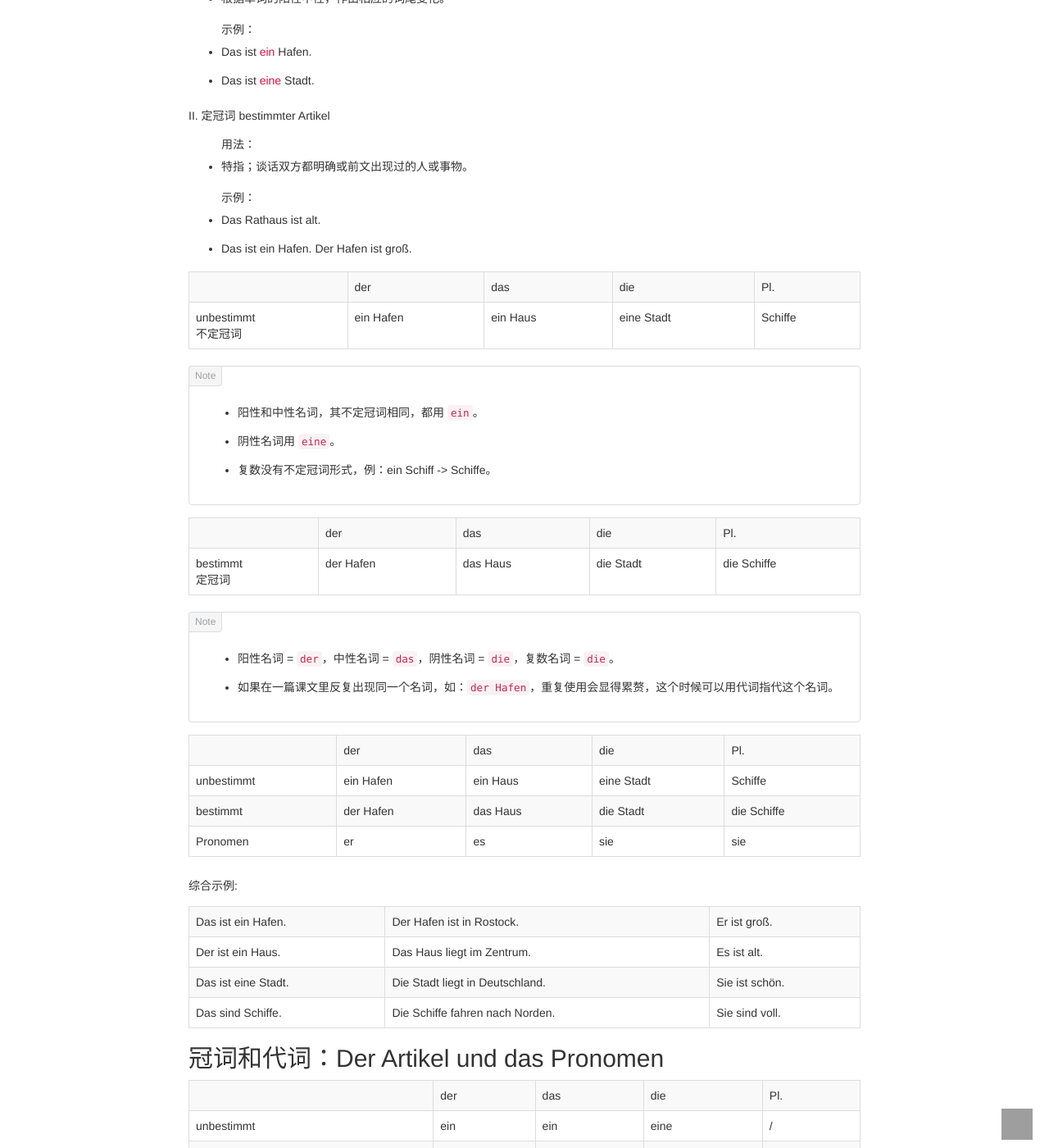
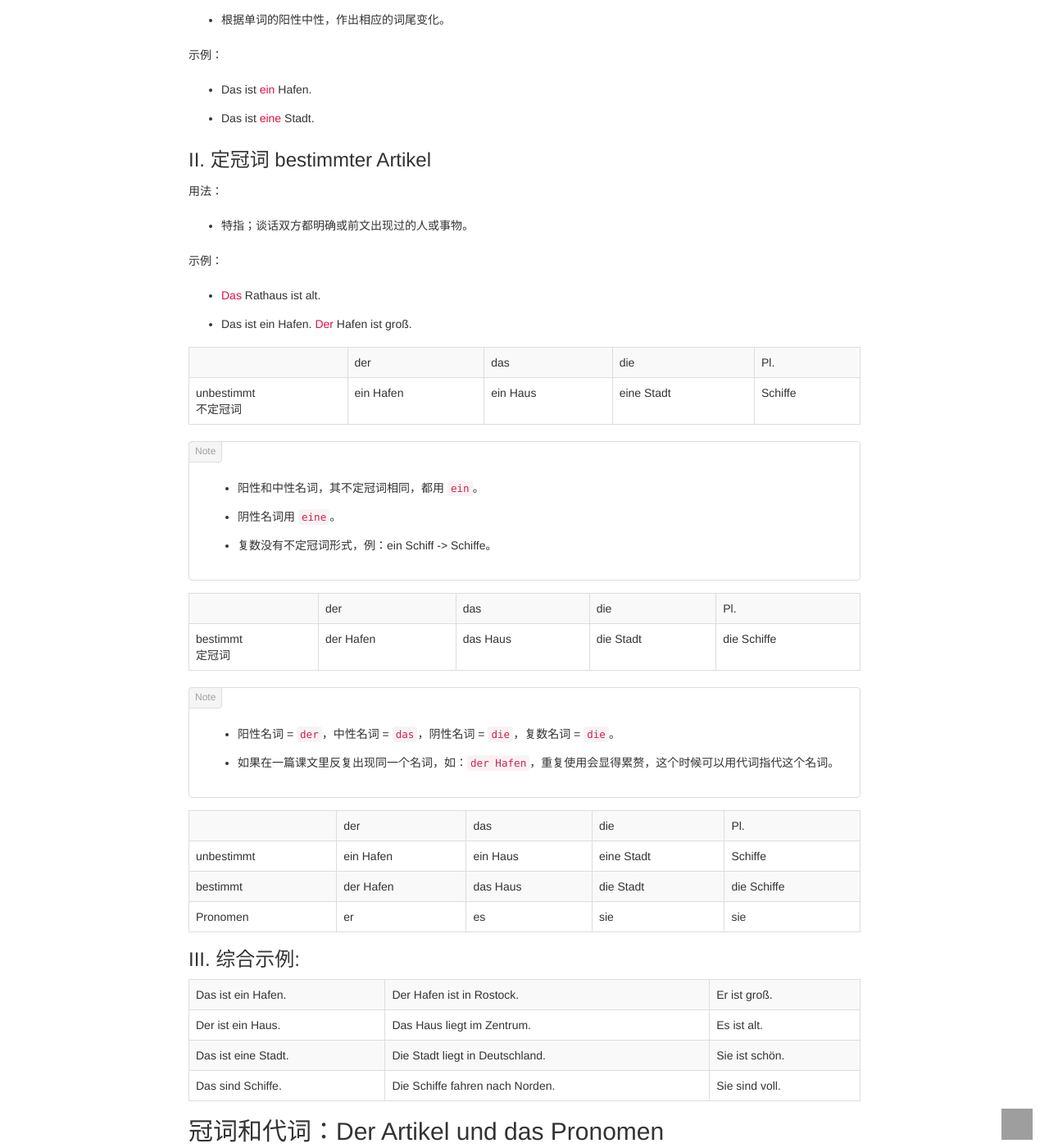
Before and after one commit to Frederick-S/GermanGarden, a Jekyll site: the page built from _posts/Passwort Deutsch/A1/2013-06-20-lektion-2-2.html, in a window 1280 px wide and 1400 px high, scrolled down 330 px. Shown: the whole window at 82% size. Built offline with Jekyll 4.4.1, drawn with Linux system fonts in a browser that asks for light colours; nearby versions of some CDN libraries; comment, search, counter and statistics services are not loaded; grey boxes are pictures that could not be loaded.

Commit message:
Update Lektion 2-2

```diff
--- a/_posts/Passwort Deutsch/A1/2013-06-20-lektion-2-2.html
+++ b/_posts/Passwort Deutsch/A1/2013-06-20-lektion-2-2.html
@@ -5,30 +5,30 @@ excerpt: 冠词和代词；单数和复数
 tags: ['Passwort Deutsch', 'Passwort Deutsch A1', 'Passwort Deutsch A1 Lektion 2']
 ---
 <h2>冠词：Der Artikel</h2>
-<p>
+<h3>
     I. 不定冠词 unbestimmter Artikel
-</p>
+</h3>
+<p>用法：</p>
 <ul class="item-list">
-    用法：
     <li>泛指，如第一次提到某人某物。</li>
     <li>根据单词的阳性中性，作出相应的词尾变化。</li>
 </ul>
+<p>示例：</p>
 <ul class="item-list">
-    示例：
     <li>Das ist <span class="highlight">ein</span> Hafen.</li>
     <li>Das ist <span class="highlight">eine</span> Stadt.</li>
 </ul>
-<p>
+<h3>
     II. 定冠词 bestimmter Artikel
-</p>
+</h3>
+<p>用法：</p>
 <ul class="item-list">
-    用法：
     <li>特指；谈话双方都明确或前文出现过的人或事物。</li>
 </ul>
+<p>示例：</p>
 <ul class="item-list">
-    示例：
-    <li>Das Rathaus ist alt.</li>
-    <li>Das ist ein Hafen. Der Hafen ist groß.</li>
+    <li><span class="highlight">Das</span> Rathaus ist alt.</li>
+    <li>Das ist ein Hafen. <span class="highlight">Der</span> Hafen ist groß.</li>
 </ul>
 <table class="table table-bordered table-striped table-hover">
     <tbody>
@@ -111,9 +111,9 @@ tags: ['Passwort Deutsch', 'Passwort Deutsch A1', 'Passwort Deutsch A1 Lektion 2
         </tr>
     </tbody>
 </table>
-<p>
-    综合示例:
-</p>
+<h3>
+    III. 综合示例:
+</h3>
 <table class="table table-bordered table-striped table-hover">
     <tbody>
         <tr>
@@ -208,9 +208,9 @@ tags: ['Passwort Deutsch', 'Passwort Deutsch A1', 'Passwort Deutsch A1 Lektion 2
         <li>部分名词根据词义只用单数或只用复数形。例如： 啤酒 <code>das Bier</code> (常用单数)，<code>die Biere</code> (表示不同的啤酒种类)。</li>
     </ul>
 </div>
-<p>
+<h3>
     德语常见复数形式构成
-</p>
+</h3>
 <table class="table table-bordered table-striped table-hover">
     <tbody>
         <tr>
```
